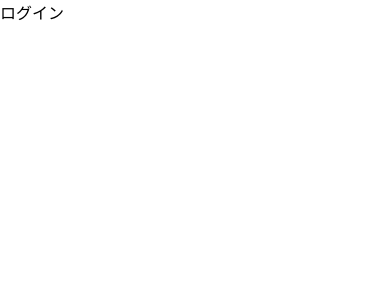
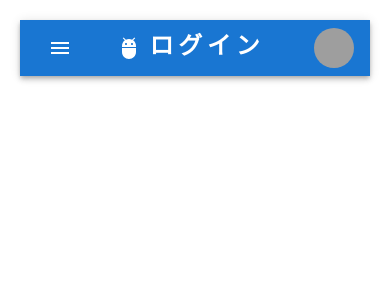
Before and after one commit to kongo-28/ex_knowledge_client, a Next.js app: page /session in a window 390 px wide. Shown: the top 300 px of the page. Built offline with nearby package versions, Linux system fonts and the light colour scheme; grey boxes are pictures that could not be loaded.

Commit message:
ResponsiveAppBarコンポーネントを作成そ、各ページへ導入

```diff
--- /dev/null
+++ b/components/ResponsiveAppBar.tsx
@@ -0,0 +1,174 @@
+import * as React from "react";
+import AppBar from "@mui/material/AppBar";
+import Box from "@mui/material/Box";
+import Toolbar from "@mui/material/Toolbar";
+import IconButton from "@mui/material/IconButton";
+import Typography from "@mui/material/Typography";
+import Menu from "@mui/material/Menu";
+import MenuIcon from "@mui/icons-material/Menu";
+import Container from "@mui/material/Container";
+import Avatar from "@mui/material/Avatar";
+import Button from "@mui/material/Button";
+import Tooltip from "@mui/material/Tooltip";
+import MenuItem from "@mui/material/MenuItem";
+import AdbIcon from "@mui/icons-material/Adb";
+import Image from "next/image";
+import Link from "next/link";
+
+const pages = ["Home", "Register", "Session"];
+const settings = ["Profile", "Account", "Dashboard", "Logout"];
+
+type HeaderProps = {
+  title: string;
+};
+
+function ResponsiveAppBar({ title }: HeaderProps) {
+  const [anchorElNav, setAnchorElNav] = React.useState<null | HTMLElement>(
+    null
+  );
+  const [anchorElUser, setAnchorElUser] = React.useState<null | HTMLElement>(
+    null
+  );
+
+  const handleOpenNavMenu = (event: React.MouseEvent<HTMLElement>) => {
+    setAnchorElNav(event.currentTarget);
+  };
+  const handleOpenUserMenu = (event: React.MouseEvent<HTMLElement>) => {
+    setAnchorElUser(event.currentTarget);
+  };
+
+  const handleCloseNavMenu = () => {
+    setAnchorElNav(null);
+  };
+
+  const handleCloseUserMenu = () => {
+    setAnchorElUser(null);
+  };
+
+  return (
+    <AppBar position="static">
+      <Container maxWidth="xl">
+        <Toolbar disableGutters>
+          <AdbIcon sx={{ display: { xs: "none", md: "flex" }, mr: 1 }} />
+          <Typography
+            variant="h6"
+            noWrap
+            component="a"
+            href="#app-bar-with-responsive-menu"
+            sx={{
+              mr: 2,
+              display: { xs: "none", md: "flex" },
+              fontFamily: "monospace",
+              fontWeight: 700,
+              letterSpacing: ".3rem",
+              color: "inherit",
+              textDecoration: "none",
+            }}
+          >
+            {title}
+          </Typography>
+
+          <Box sx={{ flexGrow: 1, display: { xs: "flex", md: "none" } }}>
+            <IconButton
+              size="large"
+              aria-label="account of current user"
+              aria-controls="menu-appbar"
+              aria-haspopup="true"
+              onClick={handleOpenNavMenu}
+              color="inherit"
+            >
+              <MenuIcon />
+            </IconButton>
+            <Menu
+              id="menu-appbar"
+              anchorEl={anchorElNav}
+              anchorOrigin={{
+                vertical: "bottom",
+                horizontal: "left",
+              }}
+              keepMounted
+              transformOrigin={{
+                vertical: "top",
+                horizontal: "left",
+              }}
+              open={Boolean(anchorElNav)}
+              onClose={handleCloseNavMenu}
+              sx={{ display: { xs: "block", md: "none" } }}
+            >
+              {pages.map((page) => (
+                <MenuItem key={page} onClick={handleCloseNavMenu}>
+                  {/* <Typography sx={{ textAlign: "center" }}>{page}</Typography> */}
+                  <Link href={`/${page.toLowerCase()}`}>{page}</Link>
+                </MenuItem>
+              ))}
+            </Menu>
+          </Box>
+          <AdbIcon sx={{ display: { xs: "flex", md: "none" }, mr: 1 }} />
+          <Typography
+            variant="h5"
+            noWrap
+            component="a"
+            href="#app-bar-with-responsive-menu"
+            sx={{
+              mr: 2,
+              display: { xs: "flex", md: "none" },
+              flexGrow: 1,
+              fontFamily: "monospace",
+              fontWeight: 700,
+              letterSpacing: ".3rem",
+              color: "inherit",
+              textDecoration: "none",
+            }}
+          >
+            {/* EX-KNOWLEDGE */}
+            {title}
+          </Typography>
+          <Box sx={{ flexGrow: 1, display: { xs: "none", md: "flex" } }}>
+            {pages.map((page) => (
+              <Button
+                key={page}
+                href={`/${page.toLowerCase()}`}
+                onClick={handleCloseNavMenu}
+                sx={{ my: 2, color: "white", display: "block" }}
+              >
+                {page}
+              </Button>
+            ))}
+          </Box>
+          <Box sx={{ flexGrow: 0 }}>
+            <Tooltip title="Open settings">
+              <IconButton onClick={handleOpenUserMenu} sx={{ p: 0 }}>
+                <Avatar alt="Remy Sharp" src="/static/images/avatar/2.jpg" />
+              </IconButton>
+            </Tooltip>
+            <Menu
+              sx={{ mt: "45px" }}
+              id="menu-appbar"
+              anchorEl={anchorElUser}
+              anchorOrigin={{
+                vertical: "top",
+                horizontal: "right",
+              }}
+              keepMounted
+              transformOrigin={{
+                vertical: "top",
+                horizontal: "right",
+              }}
+              open={Boolean(anchorElUser)}
+              onClose={handleCloseUserMenu}
+            >
+              {settings.map((setting) => (
+                <MenuItem key={setting} onClick={handleCloseUserMenu}>
+                  <Typography sx={{ textAlign: "center" }}>
+                    {setting}
+                  </Typography>
+                </MenuItem>
+              ))}
+            </Menu>
+          </Box>
+        </Toolbar>
+      </Container>
+    </AppBar>
+  );
+}
+export default ResponsiveAppBar;
--- a/pages/register.tsx
+++ b/pages/register.tsx
@@ -2,6 +2,8 @@
 import styles from "@/styles/Home.module.css";
 import axios from "axios";
 import { useRouter } from "next/router";
+import Header from "@/components/Header";
+import ResponsiveAppBar from "@/components/ResponsiveAppBar";
 
 const register = () => {
   // ////////  handleSubmit  ////////////////////////////////////
@@ -31,7 +33,8 @@
   ///////////////////////////////////////////////////////////////
   return (
     <div className={styles.container}>
-      <p>新規登録</p>
+      {/* <Header title="Register" /> */}
+      <ResponsiveAppBar title="Register" />
       <form className={styles.form} onSubmit={handleSubmit}>
         <label className={styles.label}>email</label>
         <input
--- a/pages/session.tsx
+++ b/pages/session.tsx
@@ -1,7 +1,15 @@
 import React from "react";
+import Header from "@/components/Header";
+import styles from "@/styles/Home.module.css";
+import ResponsiveAppBar from "@/components/ResponsiveAppBar";
 
 const session = () => {
-  return <div>ログイン</div>;
+  return (
+    <div className={styles.container}>
+      {/* <Header title="Session" /> */}
+      <ResponsiveAppBar title="ログイン" />
+    </div>
+  );
 };
 
 export default session;
```
Also changed, not shown: pages/index.tsx (+4 -8 lines).
